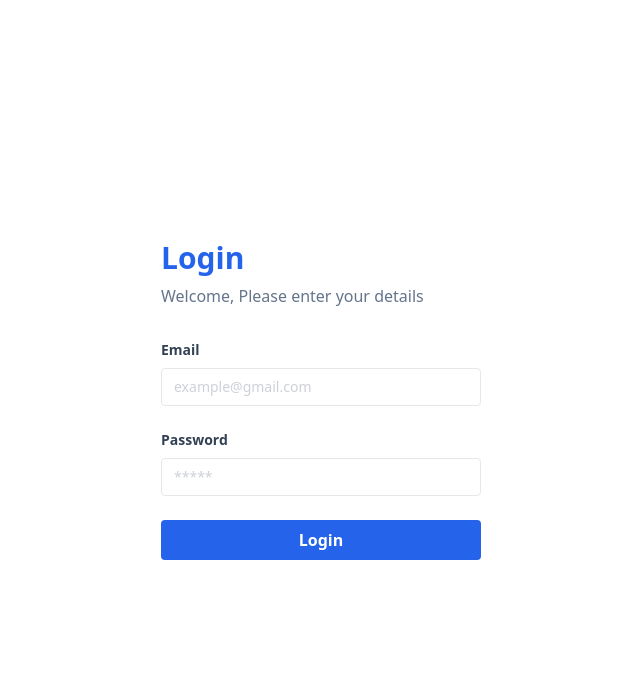
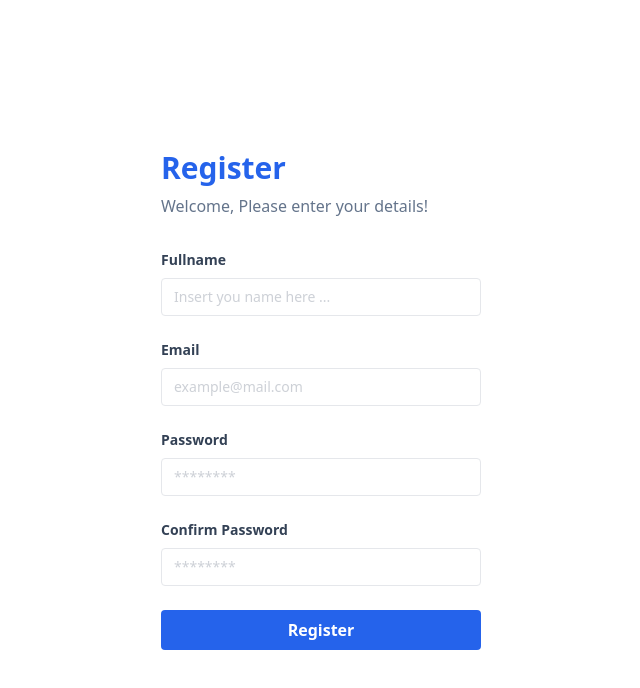
Before and after one commit to rifrifai/react-tailwind-studio, a React (Vite) app: page /login in a window 1280 px wide. Shown: the top 688 px of the page, without its empty margins (319-959 px from the left). Built offline with nearby package versions, Linux system fonts and the light colour scheme.

Commit message:
final login and register

```diff
--- a/src/App.jsx
+++ b/src/App.jsx
@@ -1,4 +1,20 @@
 /* eslint-disable react/prop-types */
+import RegisterPage from "./pages/register";
+
+function App() {
+  return (
+    <>
+      <div className="flex justify-center min-h-screen items-center">
+        {/* <LoginPage /> */}
+        <RegisterPage />
+      </div>
+    </>
+  );
+}
+
+export default App;
+
+// beberapa cara membuat value return
 // function Button() {
 //   return (
 //     <button
@@ -25,54 +41,10 @@
 //     );
 //   }
 // }
-import Button from "./components/elements/button/Button";
 
-function App() {
-  return (
-    <>
-      <div className="flex justify-center min-h-screen items-center">
-        {/* <Button color={"bg-red-600"} text={"Login"} />
+{
+  /* <Button color={"bg-red-600"} text={"Login"} />
         <Button color={"bg-purple-600"} text={"Logout"} />
         <Button color={"bg-gray-600"} text={"Register"} />
-        <Button /> */}
-        <div className="w-full max-w-xs">
-          <h1 className="text-3xl font-bold mb-2 text-blue-600">Login</h1>
-          <p className="font-medium text-slate-500 mb-8">
-            Welcome, Please enter your details
-          </p>
-          <form action="">
-            <div className="mb-6">
-              <label
-                htmlFor="email"
-                className="block text-slate-700 text-sm font-bold mb-2"
-              >
-                Email
-              </label>
-              <input
-                type="text"
-                className="text-sm border rounded w-full py-2 px-3 text-slate-700 placeholder:opacity-50"
-                placeholder="example@gmail.com"
-              />
-            </div>
-            <div className="mb-6">
-              <label
-                htmlFor="password"
-                className="block text-slate-700 text-sm font-bold mb-2"
-              >
-                Password
-              </label>
-              <input
-                type="password"
-                className="text-sm border rounded w-full py-2 px-3 text-slate-700 placeholder:opacity-50"
-                placeholder="*****"
-              />
-            </div>
-            <Button text="Login" />
-          </form>
-        </div>
-      </div>
-    </>
-  );
+        <Button /> */
 }
-
-export default App;
--- a/src/components/elements/input/Index.jsx
+++ b/src/components/elements/input/Index.jsx
@@ -0,0 +1,28 @@
+/* eslint-disable react/prop-types */
+import Input from "./Input";
+import Label from "./Label";
+
+export default function InputForm({ label, name, type, placeholder }) {
+  return (
+    <>
+      <div className="mb-6">
+        <Label htmlFor={name}>{label}</Label>
+        <Input name={name} type={type} placeholder={placeholder} />
+      </div>
+    </>
+  );
+}
+
+// const InputForm = (props) => {
+//   const { label, name, type, placeholder } = props;
+//   return (
+//     <>
+//       <div className="mb-6">
+//         <Label htmlFor={name}>{label}</Label>
+//         <Input name={name} type={type} placeholder={placeholder} />
+//       </div>
+//     </>
+//   );
+// };
+
+// export default InputForm;
--- a/src/components/elements/input/Input.jsx
+++ b/src/components/elements/input/Input.jsx
@@ -0,0 +1,13 @@
+/* eslint-disable react/prop-types */
+export default function Input({ type, placeholder, name }) {
+  return (
+    <>
+      <input
+        type={type}
+        className="text-sm border rounded w-full py-2 px-3 text-slate-700 placeholder:opacity-50"
+        placeholder={placeholder}
+        name={name}
+      />
+    </>
+  );
+}
--- a/src/components/elements/input/Label.jsx
+++ b/src/components/elements/input/Label.jsx
@@ -0,0 +1,30 @@
+/* eslint-disable react/prop-types */
+export default function Label({ htmlFor, children }) {
+  return (
+    <>
+      <label
+        htmlFor={htmlFor}
+        className="block text-slate-700 text-sm font-bold mb-2"
+      >
+        {children}
+      </label>
+    </>
+  );
+}
+
+// const Label = (props) => {
+//   const { htmlFor, children } = props;
+
+//   return (
+//     <>
+//       <label
+//         htmlFor={htmlFor}
+//         className="block text-slate-700 text-sm font-bold mb-2"
+//       >
+//         {children}
+//       </label>
+//     </>
+//   );
+// };
+
+// export default Label;
--- /dev/null
+++ b/src/components/fragments/FormLogin.jsx
@@ -0,0 +1,25 @@
+/* eslint-disable react/jsx-no-undef */
+import InputForm from "../elements/input/Index";
+import Button from "../elements/button/Button";
+
+export default function FormLogin() {
+  return (
+    <>
+      <form action="">
+        <InputForm
+          label="Email"
+          type="email"
+          placeholder="example@mail.com"
+          name="email"
+        />
+        <InputForm
+          label="Password"
+          type="password"
+          placeholder="********"
+          name="password"
+        />
+        <Button text="Login" />
+      </form>
+    </>
+  );
+}
--- /dev/null
+++ b/src/components/fragments/FormRegister.jsx
@@ -0,0 +1,37 @@
+/* eslint-disable react/jsx-no-undef */
+import InputForm from "../elements/input/Index";
+import Button from "../elements/button/Button";
+
+export default function FormRegister() {
+  return (
+    <>
+      <form action="">
+        <InputForm
+          label="Fullname"
+          type="text"
+          placeholder="Insert you name here ..."
+          name="fullname"
+        />
+        <InputForm
+          label="Email"
+          type="email"
+          placeholder="example@mail.com"
+          name="email"
+        />
+        <InputForm
+          label="Password"
+          type="password"
+          placeholder="********"
+          name="password"
+        />
+        <InputForm
+          label="Confirm Password"
+          type="password"
+          placeholder="********"
+          name="confirmPassword"
+        />
+        <Button text="Register" />
+      </form>
+    </>
+  );
+}
--- /dev/null
+++ b/src/components/layouts/AuthLayouts.jsx
@@ -0,0 +1,14 @@
+/* eslint-disable react/prop-types */
+export default function AuthLayouts({ children, title }) {
+  return (
+    <>
+      <div className="w-full max-w-xs">
+        <h1 className="text-3xl font-bold mb-2 text-blue-600">{title}</h1>
+        <p className="font-medium text-slate-500 mb-8">
+          Welcome, Please enter your details!
+        </p>
+        <form action="">{children}</form>
+      </div>
+    </>
+  );
+}
--- /dev/null
+++ b/src/pages/login.jsx
@@ -0,0 +1,12 @@
+import FormLogin from "../components/fragments/FormLogin";
+import AuthLayouts from "../components/layouts/AuthLayouts";
+
+export default function LoginPage() {
+  return (
+    <>
+      <AuthLayouts title="Login">
+        <FormLogin />
+      </AuthLayouts>
+    </>
+  );
+}
--- /dev/null
+++ b/src/pages/register.jsx
@@ -0,0 +1,12 @@
+import FormRegister from "../components/fragments/FormRegister";
+import AuthLayouts from "../components/layouts/AuthLayouts";
+
+export default function RegisterPage() {
+  return (
+    <>
+      <AuthLayouts title="Register">
+        <FormRegister />
+      </AuthLayouts>
+    </>
+  );
+}
```
